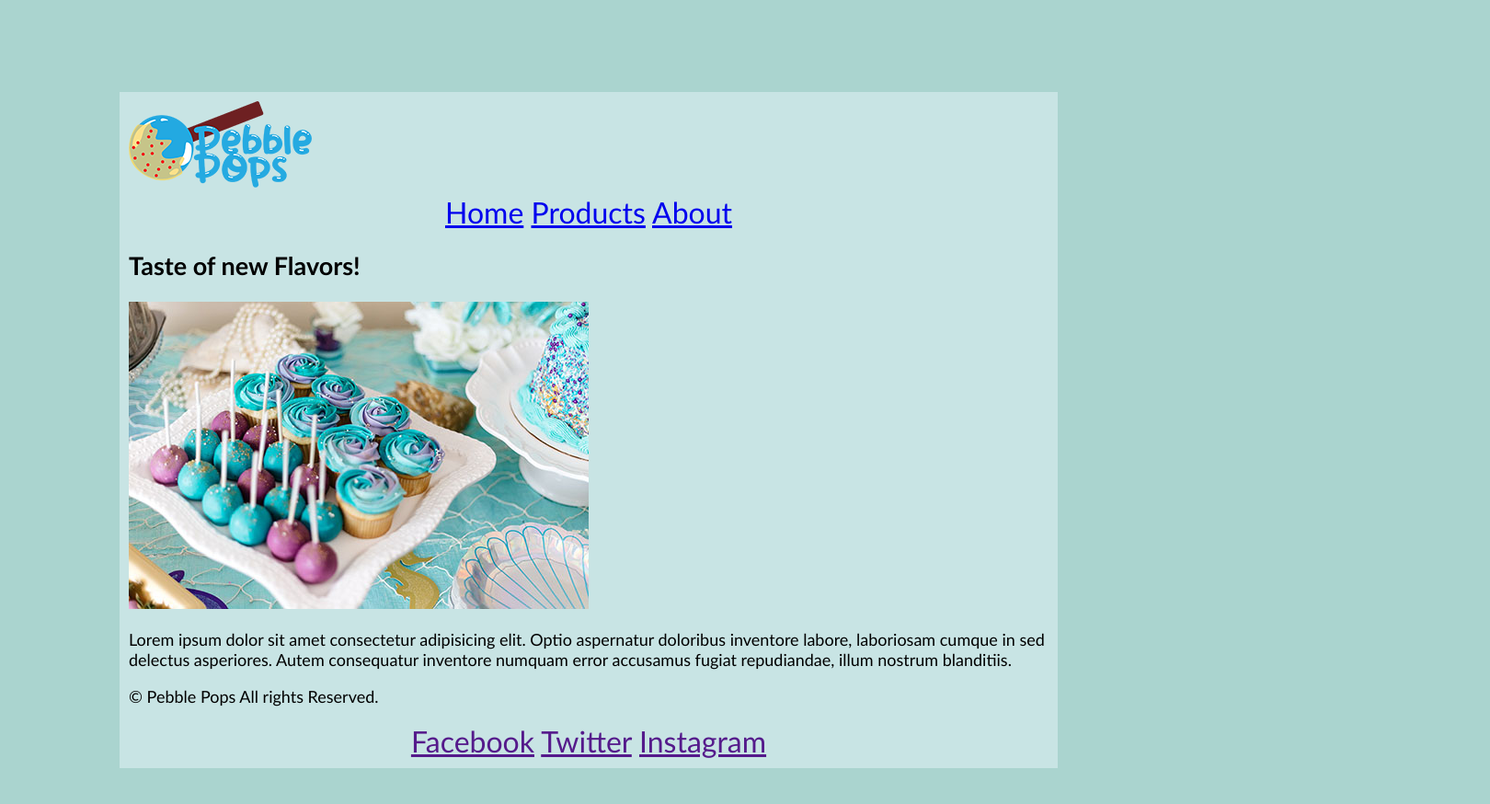
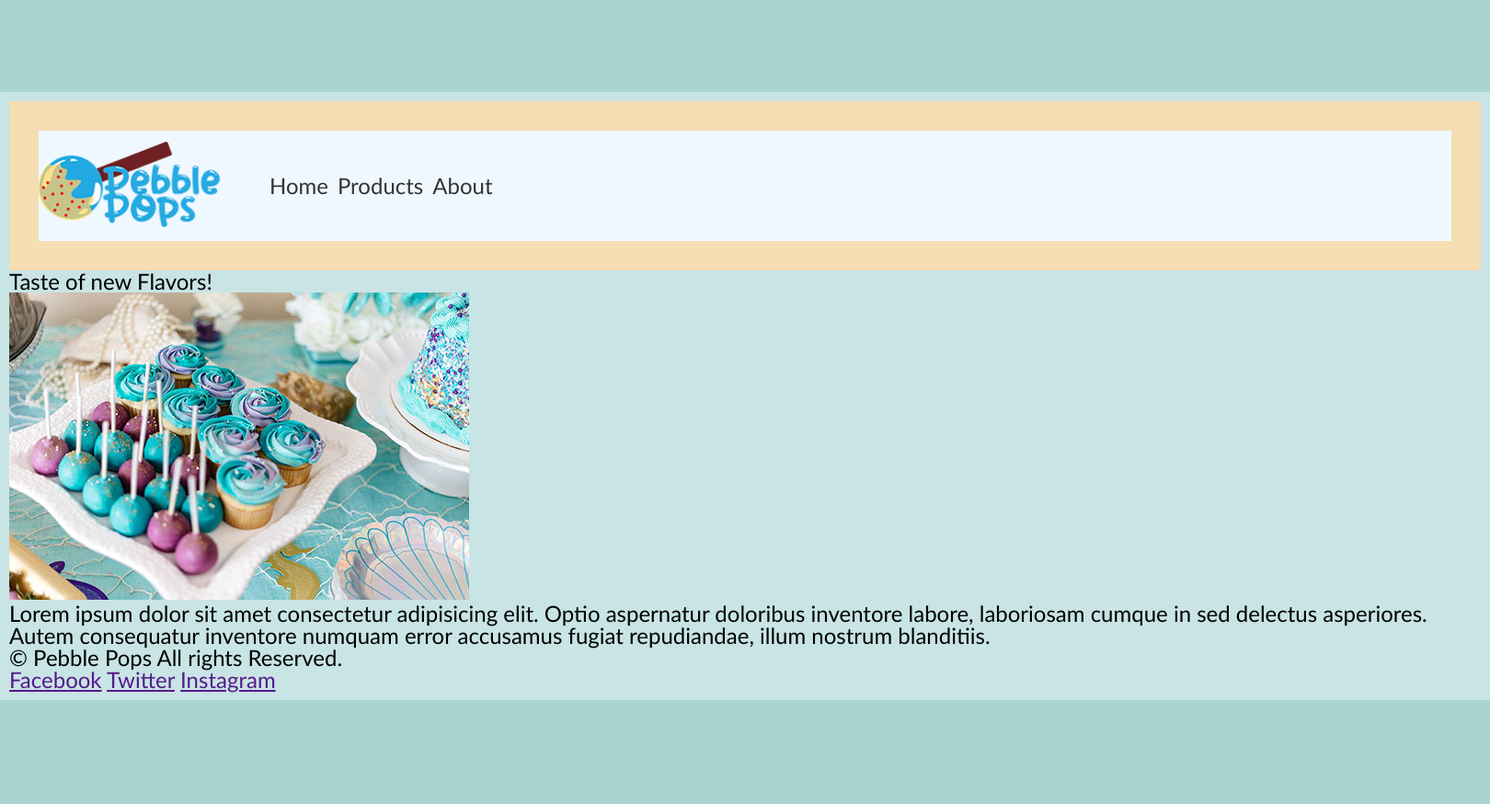
Before and after one commit to JamesSlone117/mtm6201-midterm, a plain HTML site: page index.html in a window 1280 px wide. Shown: the whole page at 92% size, 1620 px wide, since content can reach past the window. Drawn offline with Linux system fonts and the light colour scheme.

Commit message:
updates nav style

```diff
--- a/css/main.css
+++ b/css/main.css
@@ -1,25 +1,219 @@
+/* reset */
+html,
+body,
+div,
+span,
+applet,
+object,
+iframe,
+h1,
+h2,
+h3,
+h4,
+h5,
+h6,
+p,
+blockquote,
+pre,
+a,
+abbr,
+acronym,
+address,
+big,
+cite,
+code,
+del,
+dfn,
+em,
+img,
+ins,
+kbd,
+q,
+s,
+samp,
+small,
+strike,
+strong,
+sub,
+sup,
+tt,
+var,
+b,
+u,
+i,
+center,
+dl,
+dt,
+dd,
+ol,
+ul,
+li,
+fieldset,
+form,
+label,
+legend,
+table,
+caption,
+tbody,
+tfoot,
+thead,
+tr,
+th,
+td,
+article,
+aside,
+canvas,
+details,
+embed,
+figure,
+figcaption,
+footer,
+header,
+hgroup,
+menu,
+nav,
+output,
+ruby,
+section,
+summary,
+time,
+mark,
+audio,
+video {
+    margin: 0;
+    padding: 0;
+    border: 0;
+    font-size: 100%;
+    font: inherit;
+    vertical-align: baseline;
+}
+
+/* HTML5 display-role reset for older browsers */
+article,
+aside,
+details,
+figcaption,
+figure,
+footer,
+header,
+hgroup,
+menu,
+nav,
+section {
+    display: block;
+}
+
+body {
+    line-height: 1;
+}
+
+ol,
+li {
+    list-style: none;
+}
+
+blockquote,
+q {
+    quotes: none;
+}
+
+blockquote:before,
+blockquote:after,
+q:before,
+q:after {
+    content: '';
+    content: none;
+}
+
+
+
+/* styling starts */
 
 body {
     font-family: 'Trebuchet MS', 'Lucida Sans Unicode', 'Lucida Grande', 'Lucida Sans', Arial, sans-serif;
     background-color: #aad4cf;
-    font-size: 18px;
+    font-size: 1.5rem;
 }
+
+
 
 
 .wrapper {
     top: 100%;
     margin: 100px auto;
-    width: 1000px;
+    width: 100rem;
     background-color: rgb(200, 228, 228);
     padding: 10px;
 }
 
+/* nav styling */
 
-   ul {
-        list-style: none;
-        margin: 0;
-        padding: 0;
+header {
+    padding: 2rem;
+    background-color: wheat;
+
+}
+
+nav {
+    background-color: aliceblue;
+    display: flex;
+    align-items: center;
+    justify-content:first baseline;
+}
+
+nav img {
+    height: 6rem;
+    width: auto;
+}
+
+nav ul {
+    list-style: none;
+    display: flex;
+    padding: 3rem;
+  }
+
+nav ul li {
+    display: inline;
+    line-height: 80px;
+    margin: 0 5px;
+}
+
+
+nav a {
+    text-decoration: none;
+    color: #333;
+    padding: 5px;
+  }
+
+  nav a:hover {
+    color:aliceblue;
+
+  }
+
+
+
+
+
+
+
+
+
+ul {
+    /* list-style: none;
         text-align: center;
-        /* text-transform: uppercase; */
-        font-size: 2rem;
-    }
+        text-transform: uppercase;
+        font-size: 2rem; */
+
+}
+
+
+h1,
+ul,
+p {
+    /* padding: 1.5rem; */
+}
+
+ul li {
+    /* text-decoration: none; */
+
+}
--- a/index.html
+++ b/index.html
@@ -11,11 +11,9 @@
 <body>
     <div class="wrapper">
         <header>
-            <div class="image-container">
-                <img src="images/pebble_pops_logo.png" alt="pebble pops company logo">
-            </div>
             <!-- nav starts -->
             <nav>
+                <img src="images/pebble_pops_logo.png" alt="pebble pops company logo">
                 <ul>
                     <il><a href="index.html">Home</a></il>
                     <il><a href="products.html">Products</a></il>
@@ -28,7 +26,9 @@
         <section>
             <h1>Taste of new Flavors!</h1>
             <img src="images/natalie-chaney-unsplash.jpg" alt="image of cake pops">
-            <p>Lorem ipsum dolor sit amet consectetur adipisicing elit. Optio aspernatur doloribus inventore labore, laboriosam cumque in sed delectus asperiores. Autem consequatur inventore numquam error accusamus fugiat repudiandae, illum nostrum blanditiis.</p>
+            <p>Lorem ipsum dolor sit amet consectetur adipisicing elit. Optio aspernatur doloribus inventore labore,
+                laboriosam cumque in sed delectus asperiores. Autem consequatur inventore numquam error accusamus fugiat
+                repudiandae, illum nostrum blanditiis.</p>
         </section>
 
         <!-- footer with socal links -->
```
Also changed, not shown: about.html (+1 -3 lines), products.html (+1 -3 lines).
